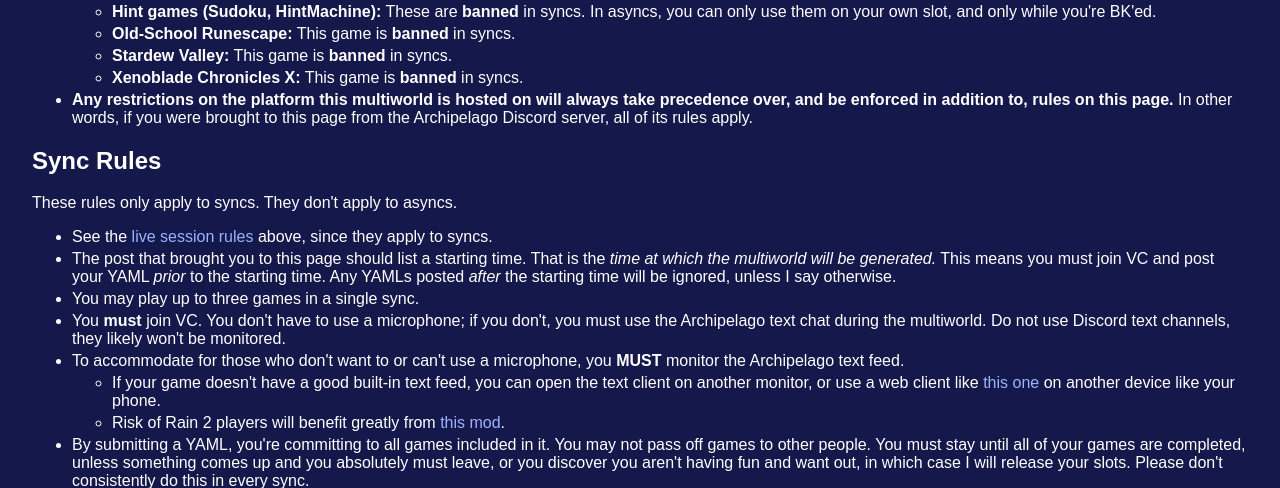
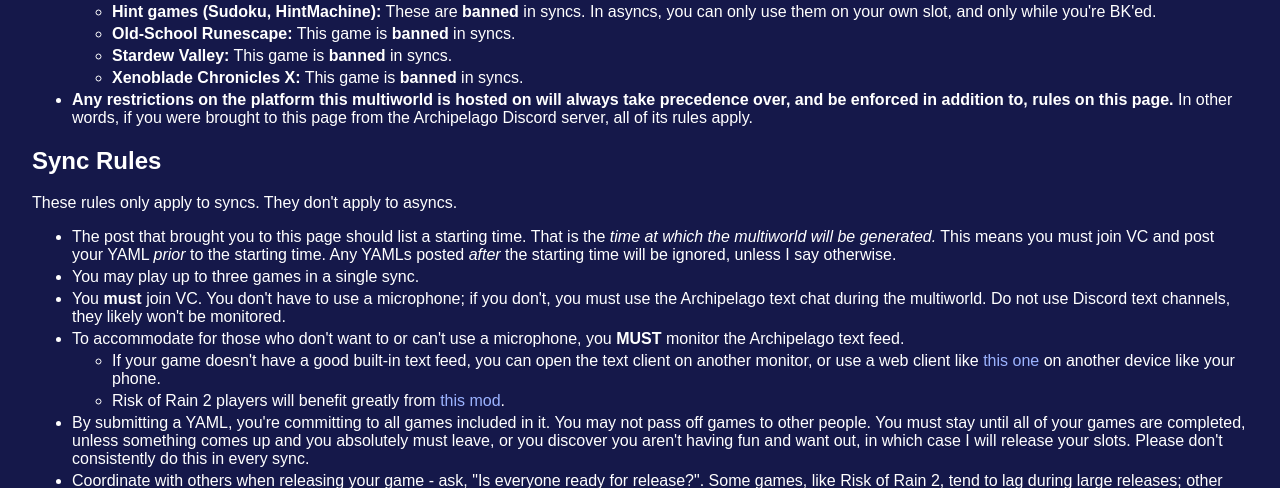
Before and after one commit to FlitPix/website, a PHP site: page /aprules.php in a window 1280 px wide. Shown: the part 1587-2075 px from the top of the page. Run offline with PHP 8.4, Linux system fonts and the light colour scheme; data that the repository does not hold is empty.

Commit message:
remove old link

```diff
--- a/aprules.php
+++ b/aprules.php
@@ -101,7 +101,6 @@ $title = 'Archipelago Multiworld Rules and Info - ' . $site_title;
                 <a id="sync"></a><h2>Sync Rules</h2>
                 <p>These rules only apply to syncs. They don't apply to asyncs.</p>
                 <ul>
-                    <li>See the <a href="#live-session">live session rules</a> above, since they apply to syncs.</li>
                     <li>The post that brought you to this page should list a starting time. That is the <em>time at which the multiworld will be generated.</em> This means you must join VC and post your YAML <em>prior</em> to the starting time. Any YAMLs posted <em>after</em> the starting time will be ignored, unless I say otherwise.</li>
                     <li>You may play up to three games in a single sync.</li>
                     <li>You <strong>must</strong> join VC. You don't have to use a microphone; if you don't, you must use the Archipelago text chat during the multiworld. Do not use Discord text channels, they likely won't be monitored.</li>
```
